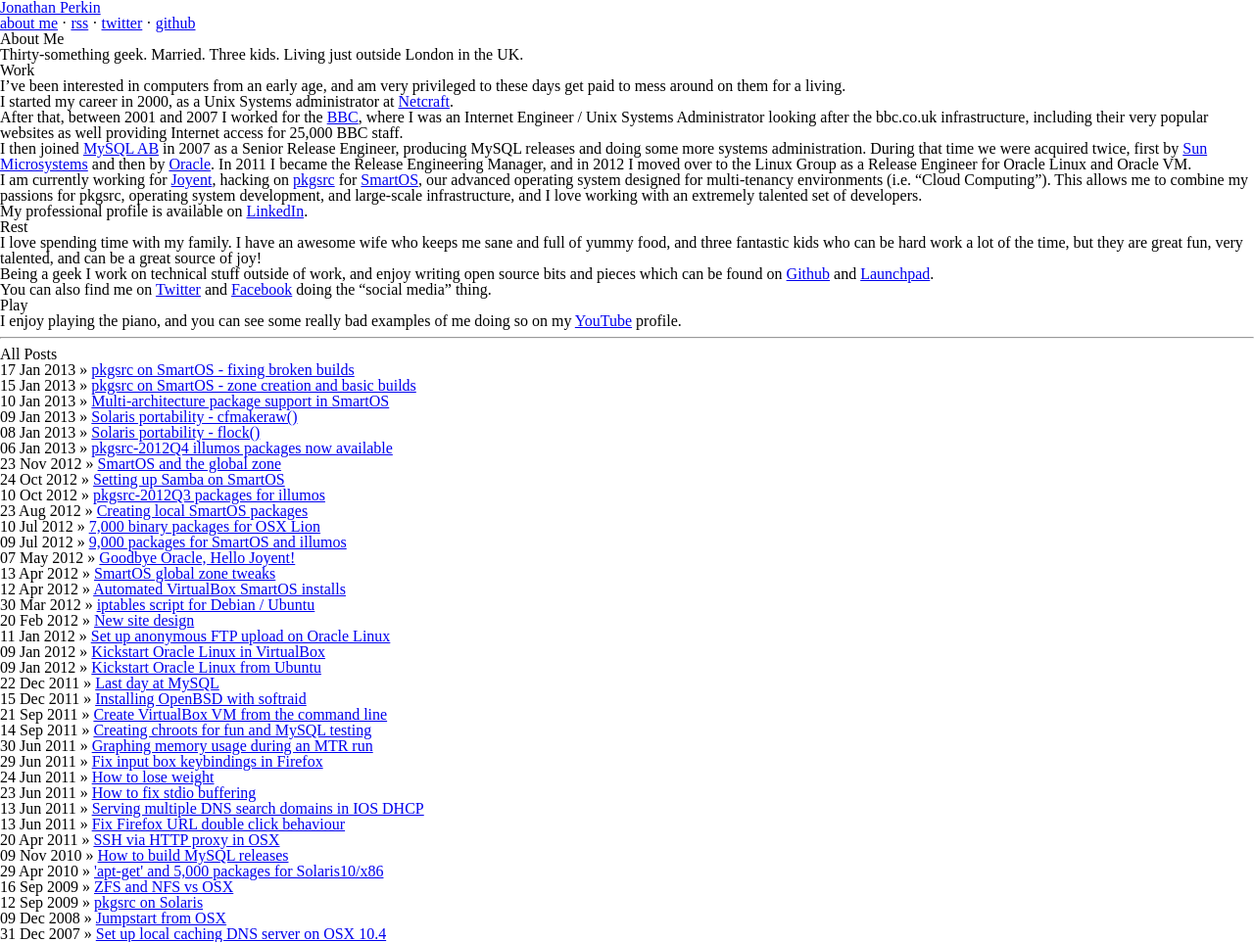
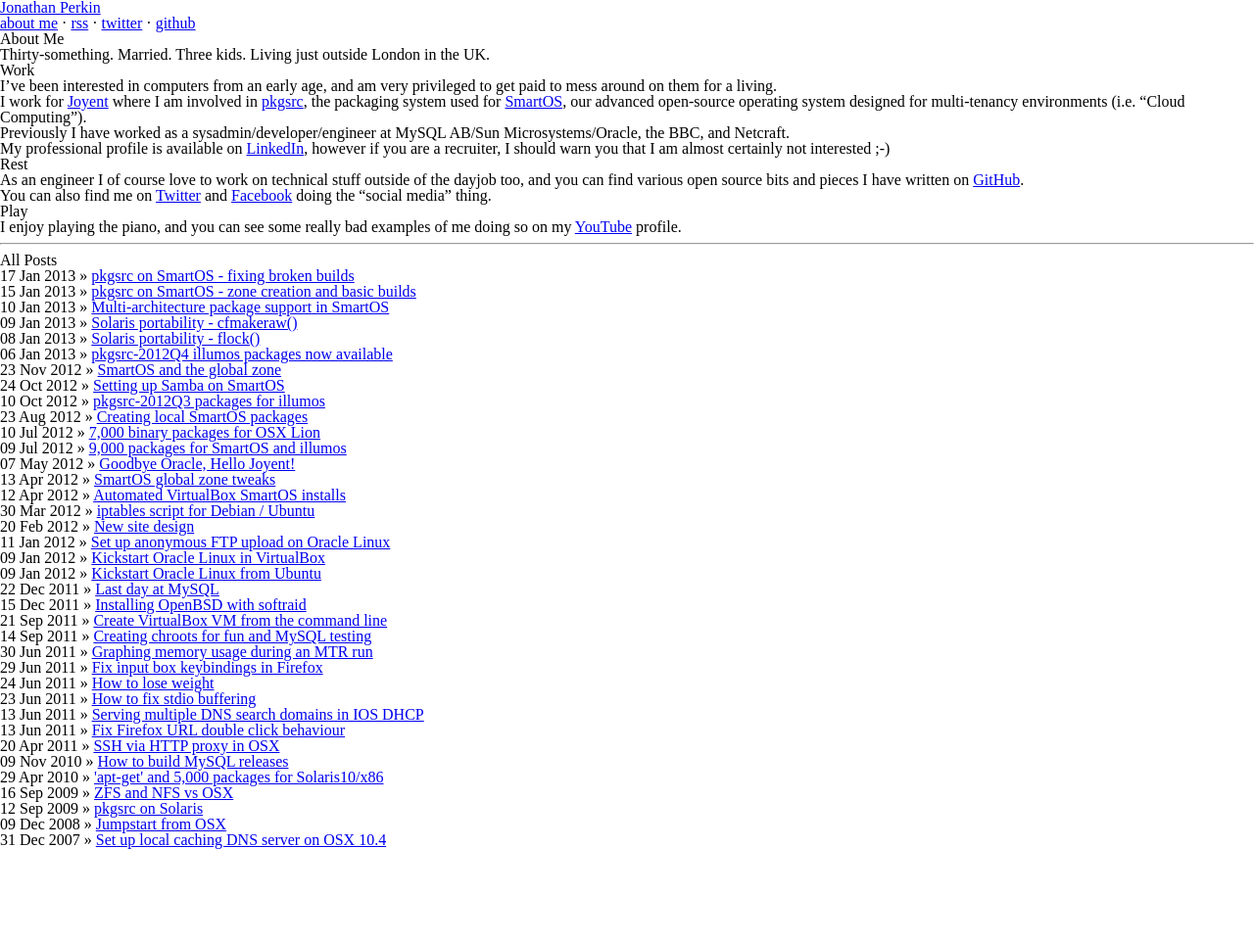
Before and after one commit to jperkin/www.perkin.org.uk, a Jekyll site: the page built from about.markdown, in a window 1280 px wide. Shown: the whole page at 98% size. Built offline with Jekyll 4.4.1, drawn with Linux system fonts in a browser that asks for light colours; after the commit the page ends 900 px from its top, so only the background shows below that.

Commit message:
Simplify.

```diff
--- a/about.markdown
+++ b/about.markdown
@@ -3,52 +3,30 @@
 title: About Me
 ---
 
-Thirty-something geek.  Married.  Three kids.  Living just outside London in
-the UK.
+Thirty-something.  Married.  Three kids.  Living just outside London in the UK.
 
 ## Work
 
 I've been interested in computers from an early age, and am very privileged to
-these days get paid to mess around on them for a living.
+get paid to mess around on them for a living.
 
-* I started my career in 2000, as a Unix Systems administrator at
-  [Netcraft](http://www.netcraft.com/).
+I work for [Joyent](/posts/goodbye-oracle-hello-joyent.html) where I am
+involved in [pkgsrc](http://www.pkgsrc.org/), the packaging system used for
+[SmartOS](http://smartos.org/), our advanced open-source operating system
+designed for multi-tenancy environments (i.e. "Cloud Computing").
 
-* After that, between 2001 and 2007 I worked for the
-  [BBC](http://www.bbc.co.uk/), where I was an Internet Engineer / Unix Systems
-  Administrator looking after the bbc.co.uk infrastructure, including their
-  very popular websites as well providing Internet access for 25,000 BBC staff.
-
-* I then joined [MySQL AB](http://en.wikipedia.org/wiki/MySQL_AB) in 2007 as a
-  Senior Release Engineer, producing MySQL releases and doing some more systems
-  administration.  During that time we were acquired twice, first by
-  [Sun Microsystems](http://en.wikipedia.org/wiki/Sun_Microsystems) and then by
-  [Oracle](http://www.oracle.com/).  In 2011 I became the Release Engineering
-  Manager, and in 2012 I moved over to the Linux Group as a Release Engineer
-  for Oracle Linux and Oracle VM.
-
-I am currently working for
-[Joyent](http://{{ site.url }}/posts/goodbye-oracle-hello-joyent.html), hacking
-on [pkgsrc](http://www.pkgsrc.org/) for [SmartOS](http://smartos.org/), our
-advanced operating system designed for multi-tenancy environments (i.e. "Cloud
-Computing").  This allows me to combine my passions for pkgsrc, operating
-system development, and large-scale infrastructure, and I love working with an
-extremely talented set of developers.
+Previously I have worked as a sysadmin/developer/engineer at MySQL AB/Sun
+Microsystems/Oracle, the BBC, and Netcraft.
 
 My professional profile is available on
-[LinkedIn](http://www.linkedin.com/in/jperkin).
+[LinkedIn](http://www.linkedin.com/in/jperkin), however if you are a recruiter,
+I should warn you that I am almost certainly not interested ;-)
 
 ## Rest
 
-I love spending time with my family.  I have an awesome wife who keeps me sane
-and full of yummy food, and three fantastic kids who can be hard work a lot of
-the time, but they are great fun, very talented, and can be a great source of
-joy!
-
-Being a geek I work on technical stuff outside of work, and enjoy writing open
-source bits and pieces which can be found on
-[Github](https://github.com/jperkin) and
-[Launchpad](http://launchpad.net/~jperkin).
+As an engineer I of course love to work on technical stuff outside of the
+dayjob too, and you can find various open source bits and pieces I have written
+on [GitHub](https://github.com/jperkin).
 
 You can also find me on [Twitter](http://twitter.com/jperkin) and
 [Facebook](http://www.facebook.com/jperkin) doing the "social media" thing.
```
